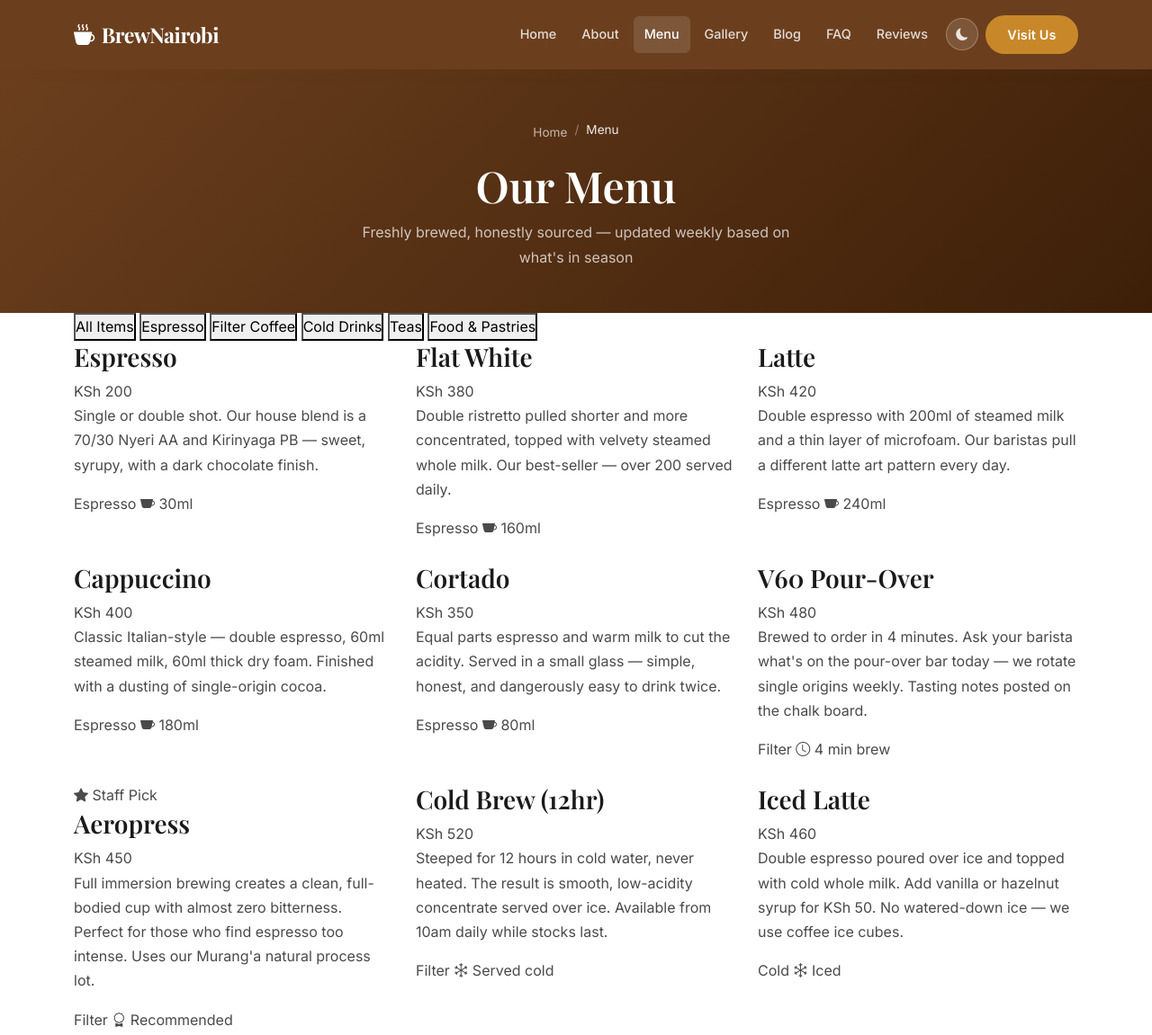
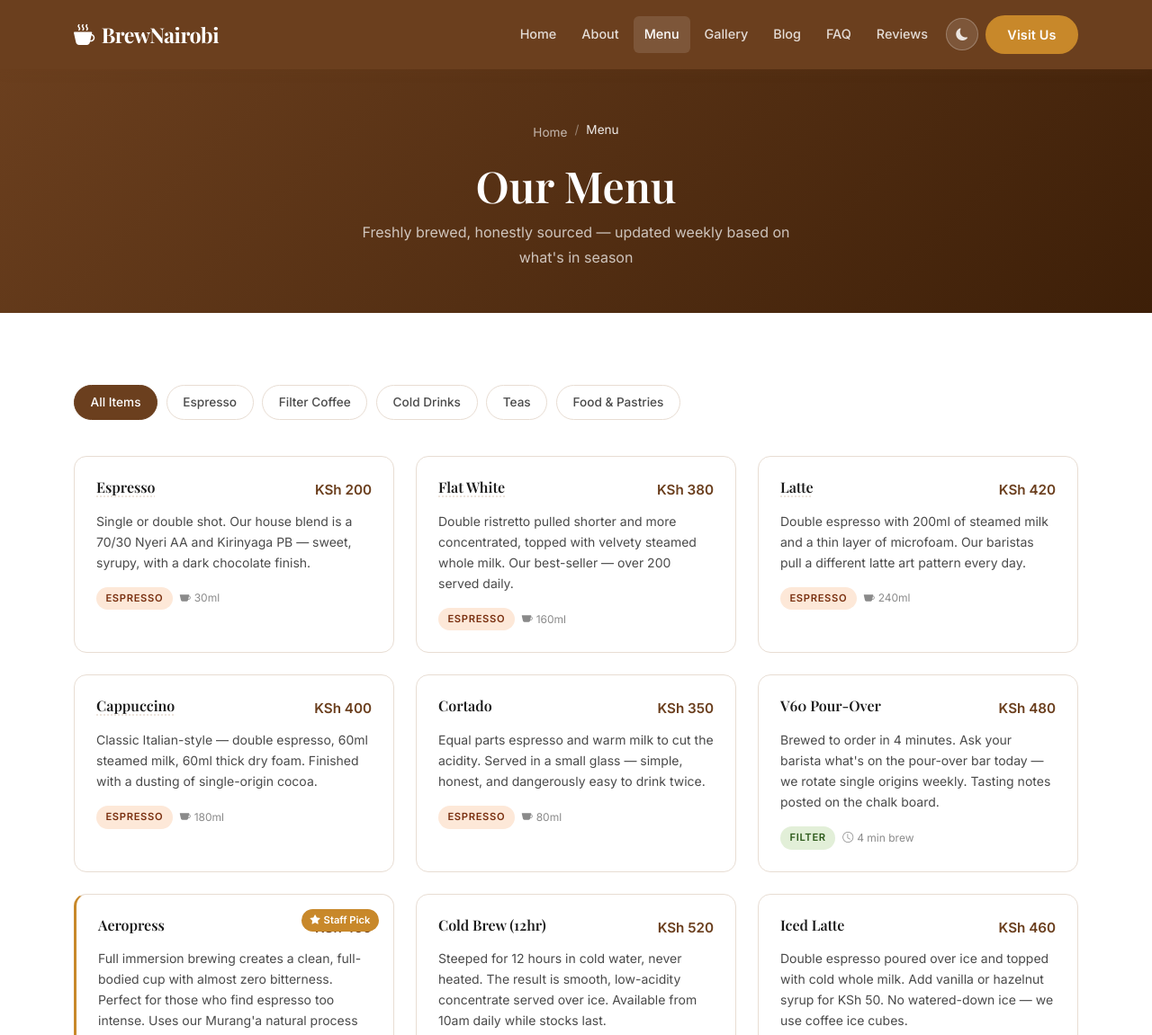
Before and after one commit to Danniz1/brewnairob, a plain HTML site: page pages/menu.html in a window 1280 px wide. Shown: the top 1151 px of the page at 90% size. Drawn offline with nearby package versions, Linux system fonts and the light colour scheme.

```diff
--- a/css/style.css
+++ b/css/style.css
@@ -862,3 +862,204 @@
     left: 0.5rem; /* Don't go outside screen on mobile */
   }
 }
+
+
+/* ----------------------------------------------------------------
+   COMPONENT: MENU PAGE
+---------------------------------------------------------------- */
+
+.menu-section {
+  padding: var(--section-gap) 0;
+}
+
+/* Filter buttons row */
+.menu-filters {
+  display: flex;
+  flex-wrap: wrap;      /* Wrap to next line on small screens */
+  gap: 0.6rem;
+  margin-bottom: 2.5rem;
+}
+
+.filter-btn {
+  background: var(--white);
+  border: 1.5px solid var(--border-colour);
+  color: var(--text-body);
+  font-size: 0.85rem;
+  font-weight: 500;
+  padding: 0.45rem 1.1rem;
+  border-radius: 50px;    /* Pill shape */
+  cursor: pointer;
+  transition: background-color var(--transition),
+              border-color var(--transition),
+              color var(--transition);
+}
+.filter-btn:hover {
+  border-color: var(--brand-primary);
+  color: var(--brand-primary);
+}
+/* Active (selected) filter button */
+.filter-btn.active {
+  background: var(--brand-primary);
+  border-color: var(--brand-primary);
+  color: var(--white);
+}
+
+/* Menu item card */
+.menu-card {
+  background: var(--white);
+  border: 1px solid var(--border-colour);
+  border-radius: var(--card-radius);
+  padding: 1.5rem;
+  height: 100%;
+  position: relative;     /* Needed for .menu-featured-tag positioning */
+  transition: transform var(--transition), box-shadow var(--transition);
+}
+.menu-card:hover {
+  transform: translateY(-4px);
+  box-shadow: 0 12px 35px rgba(107, 63, 30, 0.1);
+}
+
+/* Featured card gets an accent border on the left */
+.menu-card--featured {
+  border-left: 3px solid var(--brand-accent);
+}
+
+/* "Staff Pick" tag in top-right of featured card */
+.menu-featured-tag {
+  position: absolute;
+  top: 1rem;
+  right: 1rem;
+  background: var(--brand-accent);
+  color: var(--white);
+  font-size: 0.7rem;
+  font-weight: 600;
+  padding: 0.2rem 0.6rem;
+  border-radius: 50px;
+  display: flex;
+  align-items: center;
+  gap: 0.25rem;
+}
+
+/* Top row of card: item name + price side by side */
+.menu-card-header {
+  display: flex;
+  justify-content: space-between;
+  align-items: flex-start;
+  gap: 1rem;
+  margin-bottom: 0.6rem;
+}
+.menu-item-name {
+  font-size: 1rem;
+  font-weight: 600;
+  color: var(--text-dark);
+  font-family: var(--font-display);
+  margin: 0;
+  /* Dotted underline signals there's a tooltip on hover */
+  cursor: help;
+  text-decoration: underline;
+  text-decoration-style: dotted;
+  text-decoration-color: var(--border-colour);
+  text-underline-offset: 3px;
+}
+/* Items without tooltips shouldn't have the dotted underline */
+.menu-item-name:not([data-bs-toggle]) {
+  cursor: default;
+  text-decoration: none;
+}
+.menu-item-price {
+  font-size: 0.95rem;
+  font-weight: 600;
+  color: var(--brand-primary);
+  white-space: nowrap;    /* Price never wraps to next line */
+  flex-shrink: 0;
+}
+
+.menu-item-desc {
+  font-size: 0.875rem;
+  color: var(--text-body);
+  line-height: 1.65;
+  margin-bottom: 1rem;
+}
+
+/* Bottom row: category badge + extra info */
+.menu-item-footer {
+  display: flex;
+  align-items: center;
+  gap: 0.5rem;
+  flex-wrap: wrap;
+}
+
+/* Coloured category badges */
+.menu-badge {
+  font-size: 0.7rem;
+  font-weight: 600;
+  text-transform: uppercase;
+  letter-spacing: 0.06em;
+  padding: 0.2rem 0.65rem;
+  border-radius: 50px;
+}
+.menu-badge.espresso { background: #FDE8D8; color: #7A3010; }
+.menu-badge.filter   { background: #E2EFD8; color: #2D5A1B; }
+.menu-badge.cold     { background: #D8EDF5; color: #0E4D6A; }
+.menu-badge.tea      { background: #EAD8F5; color: #5A1E80; }
+.menu-badge.food     { background: #F5ECD8; color: #7A5010; }
+
+/* Small grey info tag (size, brew time, etc.) */
+.menu-badge-info {
+  font-size: 0.75rem;
+  color: var(--text-muted);
+  display: flex;
+  align-items: center;
+  gap: 0.25rem;
+}
+
+/* Fade-in animation for menu items when filter is applied */
+.menu-item {
+  /* Start invisible */
+  opacity: 0;
+  transform: translateY(8px);
+  transition: opacity 0.3s ease, transform 0.3s ease;
+}
+/* JS adds this class to make items visible */
+.menu-item.menu-item-visible {
+  opacity: 1;
+  transform: translateY(0);
+}
+
+/* "No results" message */
+.no-results {
+  display: flex;
+  flex-direction: column;
+  align-items: center;
+  justify-content: center;
+  padding: 4rem 2rem;
+  color: var(--text-muted);
+  font-size: 1rem;
+  gap: 0.75rem;
+}
+.no-results i {
+  font-size: 2.5rem;
+}
+
+/* Allergen info box */
+.allergen-section {
+  padding: 0 0 var(--section-gap);
+}
+.allergen-box {
+  background: #FFF8EE;
+  border: 1px solid #F0DABD;
+  border-radius: var(--card-radius);
+  padding: 1.25rem 1.5rem;
+  display: flex;
+  align-items: flex-start;
+  gap: 0.85rem;
+  font-size: 0.875rem;
+  color: var(--text-body);
+  line-height: 1.65;
+}
+.allergen-icon {
+  color: var(--brand-accent);
+  font-size: 1.2rem;
+  flex-shrink: 0;
+  margin-top: 2px;
+}
```
